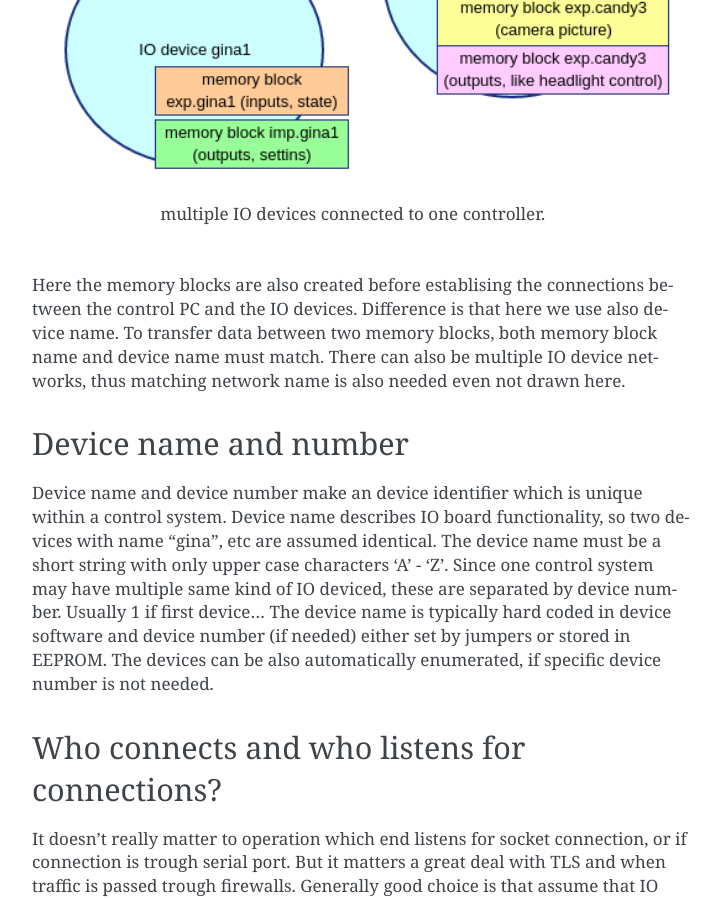
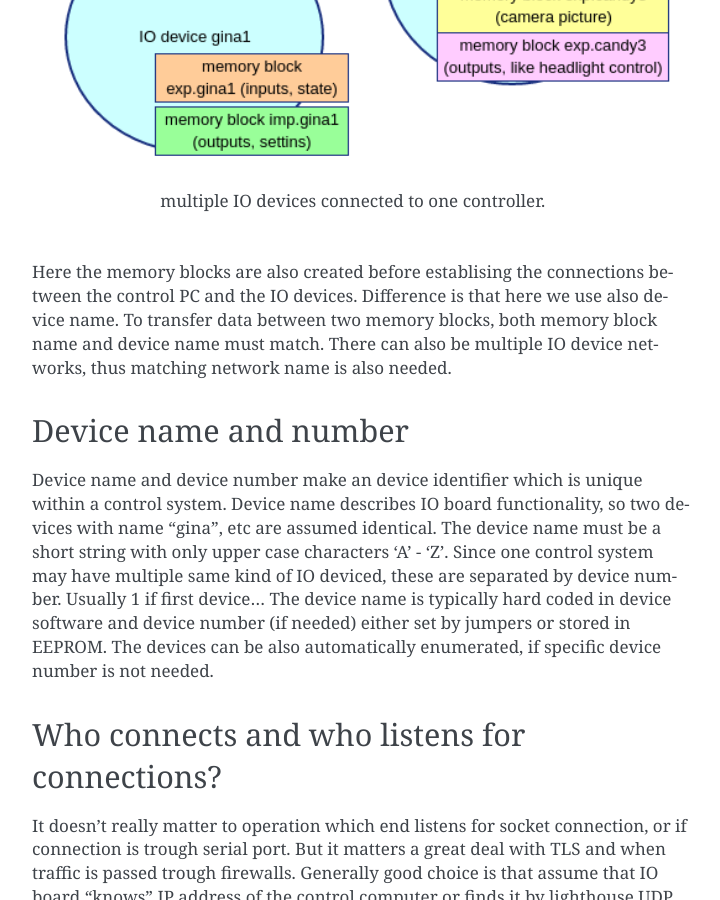
Before and after one commit to iocafe/iocafe-doc, a Sphinx documentation site: the page built from source/introduction/mechanics/190502-devices-memblocks-connections.rst, in a window 1280 px wide and 900 px high, scrolled down 1697 px. Shown: the whole window, without its empty margins (388-1108 px from the left). Built offline with Sphinx 7.4.7, drawn with Linux system fonts in a browser that asks for light colours.

Commit message:
documenting

```diff
--- a/source/introduction/mechanics/190502-devices-memblocks-connections.rst
+++ b/source/introduction/mechanics/190502-devices-memblocks-connections.rst
@@ -23,7 +23,7 @@ Usually we need to add some more complexity. For example we have one control com
    multiple IO devices connected to one controller.
 
 
-Here the memory blocks are also created before establising the connections between the control PC and the IO devices. Difference is that here we use also device name. To transfer data between two memory blocks, both memory block name and device name must match. There can also be multiple IO device networks, thus matching network name is also needed even not drawn here.
+Here the memory blocks are also created before establising the connections between the control PC and the IO devices. Difference is that here we use also device name. To transfer data between two memory blocks, both memory block name and device name must match. There can also be multiple IO device networks, thus matching network name is also needed.
 
 Device name and number
 **********************
```
Also changed, not shown: source/introduction/mechanics/pics/190620-devices-and-memory-blocks-1.png, source/introduction/mechanics/pics/190620-devices-and-memory-blocks-2.png, 2 other files.
